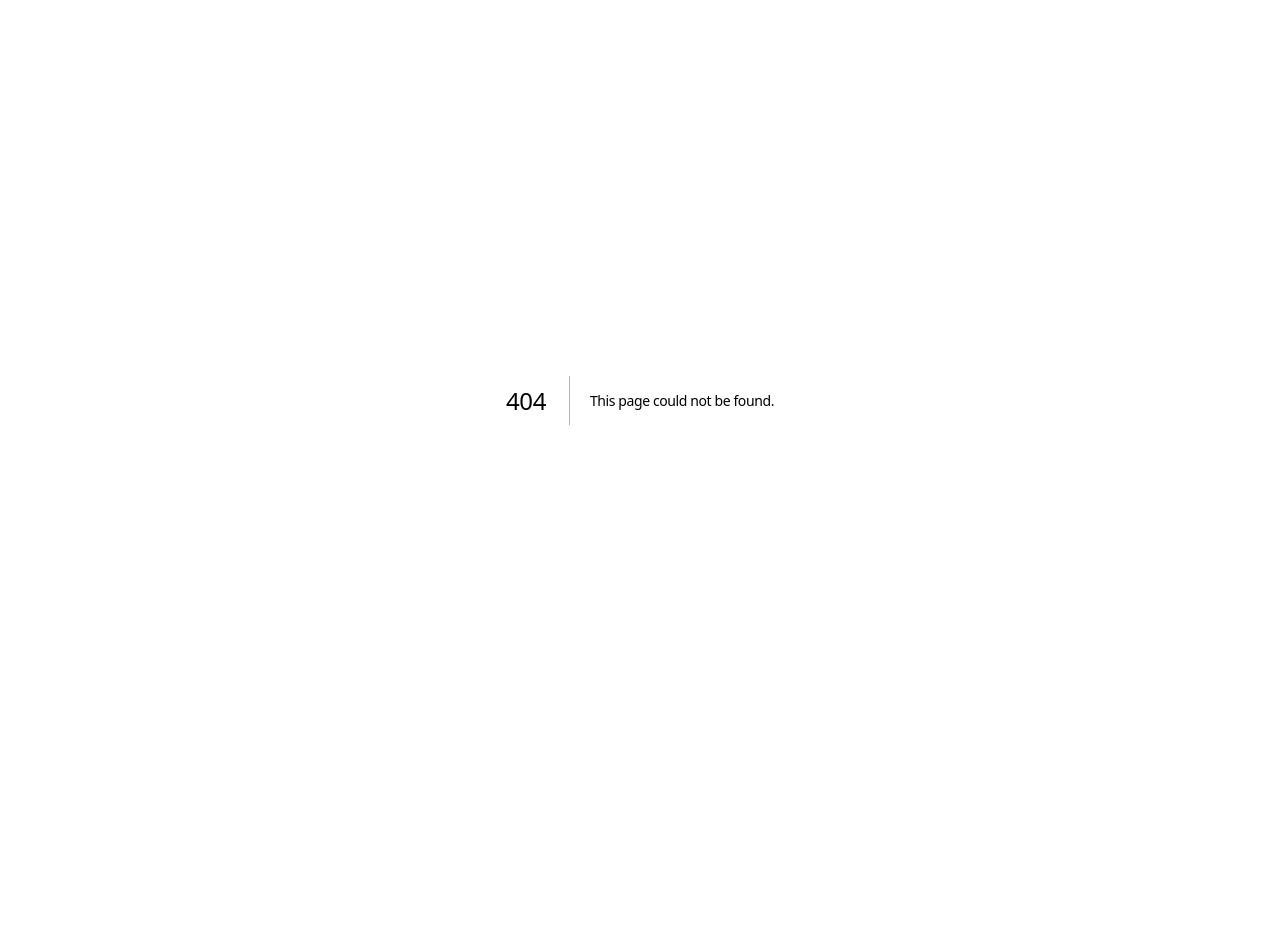
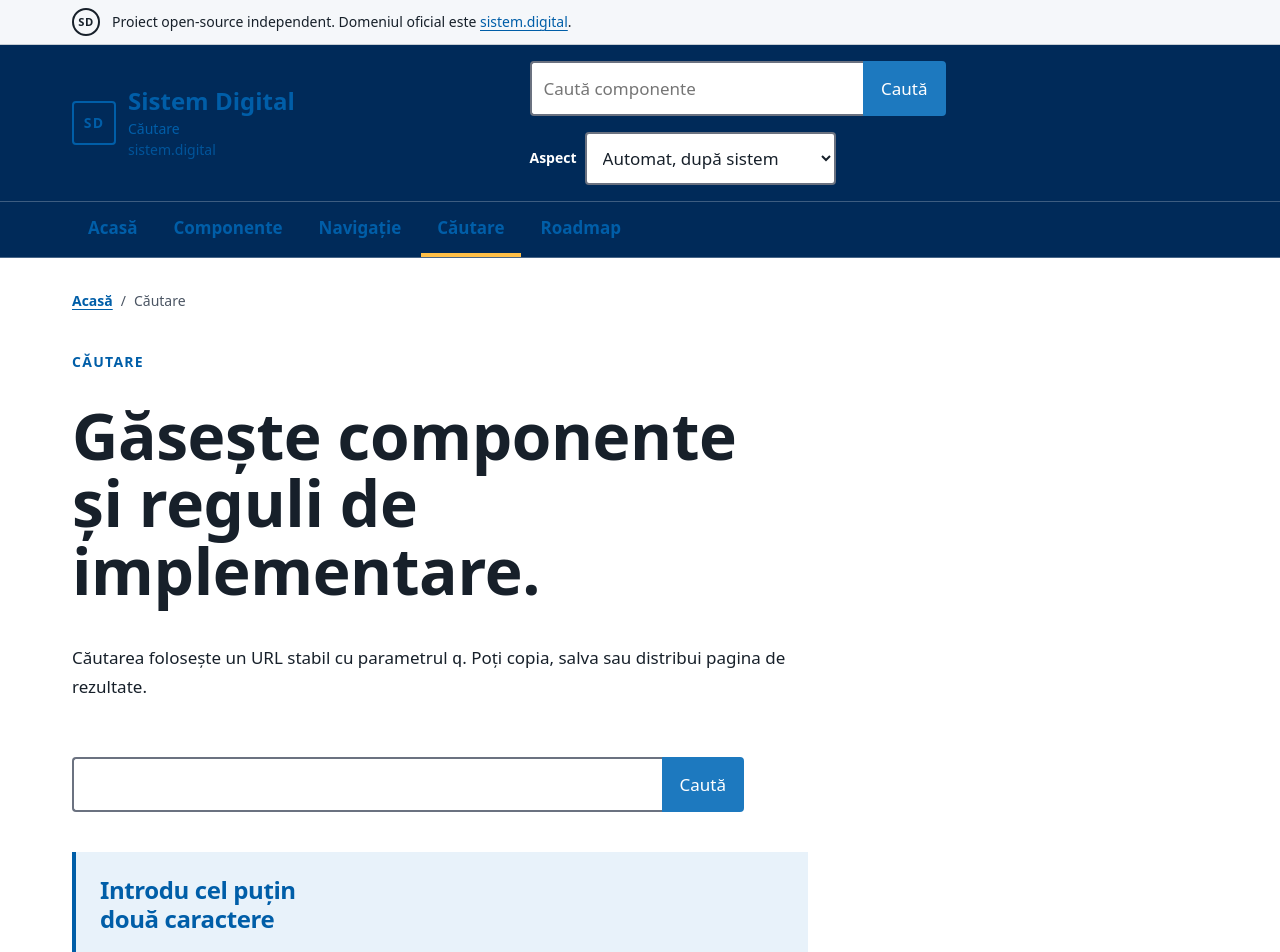
Before and after one commit to ciprian-rus/sistem.digital, a Next.js app in the folder apps/website/: page /cautare in a window 1280 px wide. Before the commit this address had no page. Shown: the top 952 px of the page. Before the commit the page ends 800 px from the top, so only its background shows below. Built offline with nearby package versions, Linux system fonts and the light colour scheme.

Commit message:
feat(search): add linkable server-rendered search results

```diff
--- /dev/null
+++ b/apps/website/src/app/cautare/page.tsx
@@ -0,0 +1,98 @@
+import type { Metadata } from 'next';
+
+import { Breadcrumbs, PublicFooter, PublicHeader } from '../../components/public-shell';
+import { searchSite } from '../../lib/site-search';
+import styles from './page.module.css';
+
+export const metadata: Metadata = {
+  title: 'Căutare',
+  description: 'Caută componente, fundamente și resurse în Sistem Digital.',
+};
+
+interface SearchPageProps {
+  searchParams: Promise<{ q?: string | string[] }>;
+}
+
+export default async function SearchPage({ searchParams }: Readonly<SearchPageProps>) {
+  const parameters = await searchParams;
+  const query = Array.isArray(parameters.q) ? parameters.q[0] ?? '' : parameters.q ?? '';
+  const trimmedQuery = query.trim();
+  const results = searchSite(trimmedQuery);
+  const hasQuery = trimmedQuery.length >= 2;
+
+  return (
+    <>
+      <PublicHeader currentPath="/cautare" serviceName="Căutare" />
+
+      <main className={`container ${styles.main}`} id="continut">
+        <Breadcrumbs items={[{ href: '/', label: 'Acasă' }, { label: 'Căutare' }]} />
+
+        <section className={styles.intro} aria-labelledby="search-page-title">
+          <p className="section-kicker">Căutare</p>
+          <h1 id="search-page-title">Găsește componente și reguli de implementare.</h1>
+          <p>
+            Căutarea folosește un URL stabil cu parametrul <code>q</code>. Poți copia, salva sau
+            distribui pagina de rezultate.
+          </p>
+        </section>
+
+        <form
+          className={`sd-search ${styles.searchForm}`}
+          action="/cautare"
+          method="get"
+          role="search"
+        >
+          <label className="sd-search__label" htmlFor="results-search">
+            Caută în Sistem Digital
+          </label>
+          <input
+            className="sd-search__input"
+            id="results-search"
+            name="q"
+            type="search"
+            defaultValue={trimmedQuery}
+            autoFocus={hasQuery}
+          />
+          <button className="sd-search__button" type="submit">
+            Caută
+          </button>
+        </form>
+
+        {hasQuery && results.length > 0 ? (
+          <section aria-labelledby="results-title">
+            <h2 className={styles.summary} id="results-title">
+              {results.length} {results.length === 1 ? 'rezultat' : 'rezultate'} pentru „{trimmedQuery}”
+            </h2>
+            <ol className={styles.results}>
+              {results.map((result) => (
+                <li className={styles.result} key={result.href}>
+                  <span className={styles.category}>{result.category}</span>
+                  <h2>
+                    <a href={result.href}>{result.title}</a>
+                  </h2>
+                  <p>{result.description}</p>
+                </li>
+              ))}
+            </ol>
+          </section>
+        ) : null}
+
+        {hasQuery && results.length === 0 ? (
+          <section className={styles.empty} aria-labelledby="empty-title">
+            <h2 id="empty-title">Nu am găsit rezultate pentru „{trimmedQuery}”</h2>
+            <p>Verifică ortografia sau încearcă un termen mai general, precum „formulare”.</p>
+          </section>
+        ) : null}
+
+        {!hasQuery ? (
+          <section className={styles.empty} aria-labelledby="initial-title">
+            <h2 id="initial-title">Introdu cel puțin două caractere</h2>
+            <p>Poți căuta după numele componentei, problemă sau tehnologie.</p>
+          </section>
+        ) : null}
+      </main>
+
+      <PublicFooter />
+    </>
+  );
+}
```
